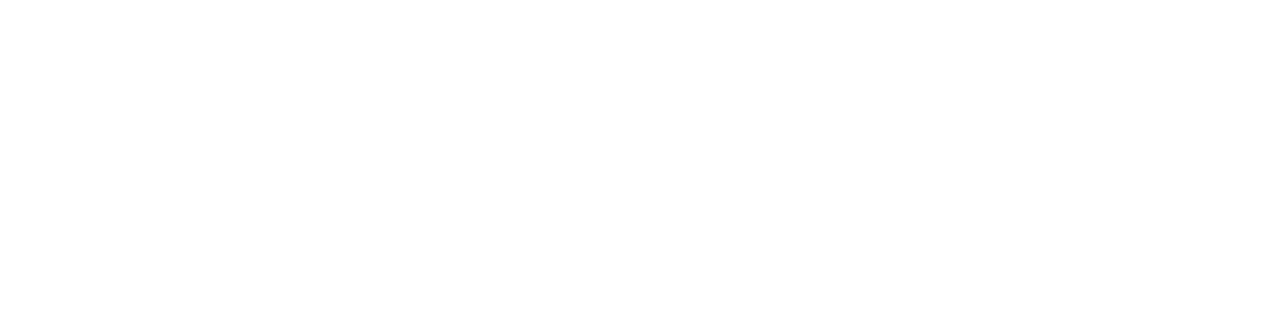
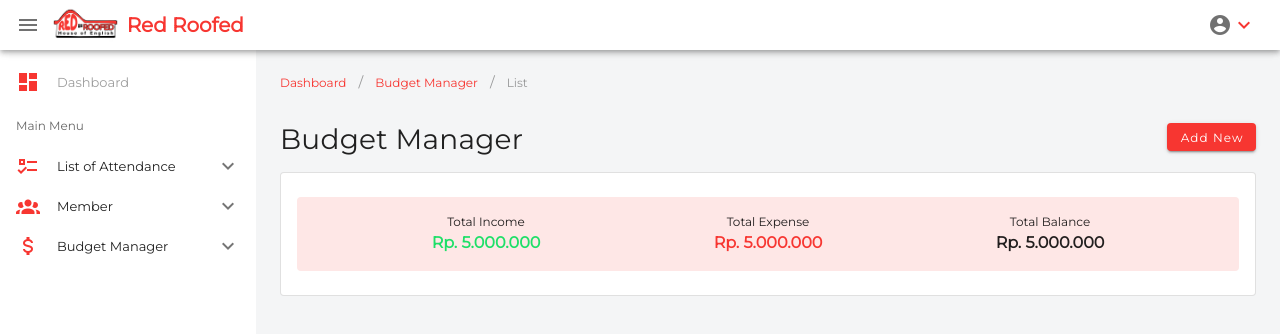
Before and after one commit to Nurhiman20/redroofed-admin, a Vue app: page /budget-manager/list in a window 1280 px wide. Shown: the top 334 px of the page. Built offline with nearby package versions, Linux system fonts and the light colour scheme.

Commit message:
feat(Budget Manager): Layout

```diff
--- a/src/assets/scss/components/color.scss
+++ b/src/assets/scss/components/color.scss
@@ -1,3 +1,6 @@
 .text-red {
   color: $app-red;
 }
+.text-green {
+  color: $app-green;
+}
--- a/src/assets/scss/components/custom.scss
+++ b/src/assets/scss/components/custom.scss
@@ -39,5 +39,10 @@
 
 // border
 .border-bottom {
-  border-bottom: 1px solid #E0E0E0;
+  border-bottom: 1px solid $app-red2;
 }
+
+// colored div
+.red-div {
+  background-color: #FEE7E6;
+}
--- a/src/assets/scss/components/font.scss
+++ b/src/assets/scss/components/font.scss
@@ -8,3 +8,7 @@
   font-weight: 500;
   font-size: 16px;
 }
+
+.text-bold {
+  font-weight: bold;
+}
--- a/src/assets/scss/variables/color.scss
+++ b/src/assets/scss/variables/color.scss
@@ -1 +1,3 @@
 $app-red: #F73631;
+$app-red2: #E0E0E0;
+$app-green: rgb(30, 223, 104)
--- a/src/router/index.js
+++ b/src/router/index.js
@@ -15,6 +15,10 @@
 // Attendance
 const AttendancePage = () => import('@/views/Attendance')
 const ListAttendance = () => import('@/views/Attendance/views/List')
+
+// Expense Manager
+const BudgetManager = () => import('@/views/BudgetManager')
+const ListBudget = () => import('@/views/BudgetManager/views/List')
 
 Vue.use(Router)
 
@@ -66,6 +70,18 @@
               component: ListAttendance
             }
           ]
+        },
+        {
+          path: '/budget-manager',
+          name: 'Budget Manager',
+          component: BudgetManager,
+          children: [
+            {
+              path: 'list',
+              name: 'List',
+              component: ListBudget
+            }
+          ]
         }
       ]
     }
--- a/src/router/nav.js
+++ b/src/router/nav.js
@@ -34,5 +34,15 @@
         to: '/member/admin'
       }
     ]
+  },
+  {
+    icon: 'mdi-currency-usd',
+    text: 'Budget Manager',
+    children: [
+      {
+        text: 'List',
+        to: '/budget-manager/list'
+      }
+    ]
   }
 ]
--- /dev/null
+++ b/src/views/BudgetManager/index.vue
@@ -0,0 +1,5 @@
+<template>
+  <div>
+    <router-view></router-view>
+  </div>
+</template>
--- /dev/null
+++ b/src/views/BudgetManager/views/List.vue
@@ -0,0 +1,24 @@
+<template>
+  <div>
+    <div class="title">
+      <p class="app-title">Budget Manager</p>
+      <v-btn color="#F73631" small dark>Add New</v-btn>
+    </div>
+    <v-card outlined class="px-4 py-6">
+      <div class="d-flex flex-row justify-space-between px-12 py-4 red-div">
+        <div class="ma-auto">
+          <p class="text-center my-0">Total Income</p>
+          <p class="app-subtitle text-green text-bold my-0">Rp. 5.000.000</p>
+        </div>
+        <div class="ma-auto">
+          <p class="text-center my-0">Total Expense</p>
+          <p class="app-subtitle text-red text-bold my-0">Rp. 5.000.000</p>
+        </div>
+        <div class="ma-auto">
+          <p class="text-center my-0">Total Balance</p>
+          <p class="app-subtitle text-bold my-0">Rp. 5.000.000</p>
+        </div>
+      </div>
+    </v-card>
+  </div>
+</template>
```
